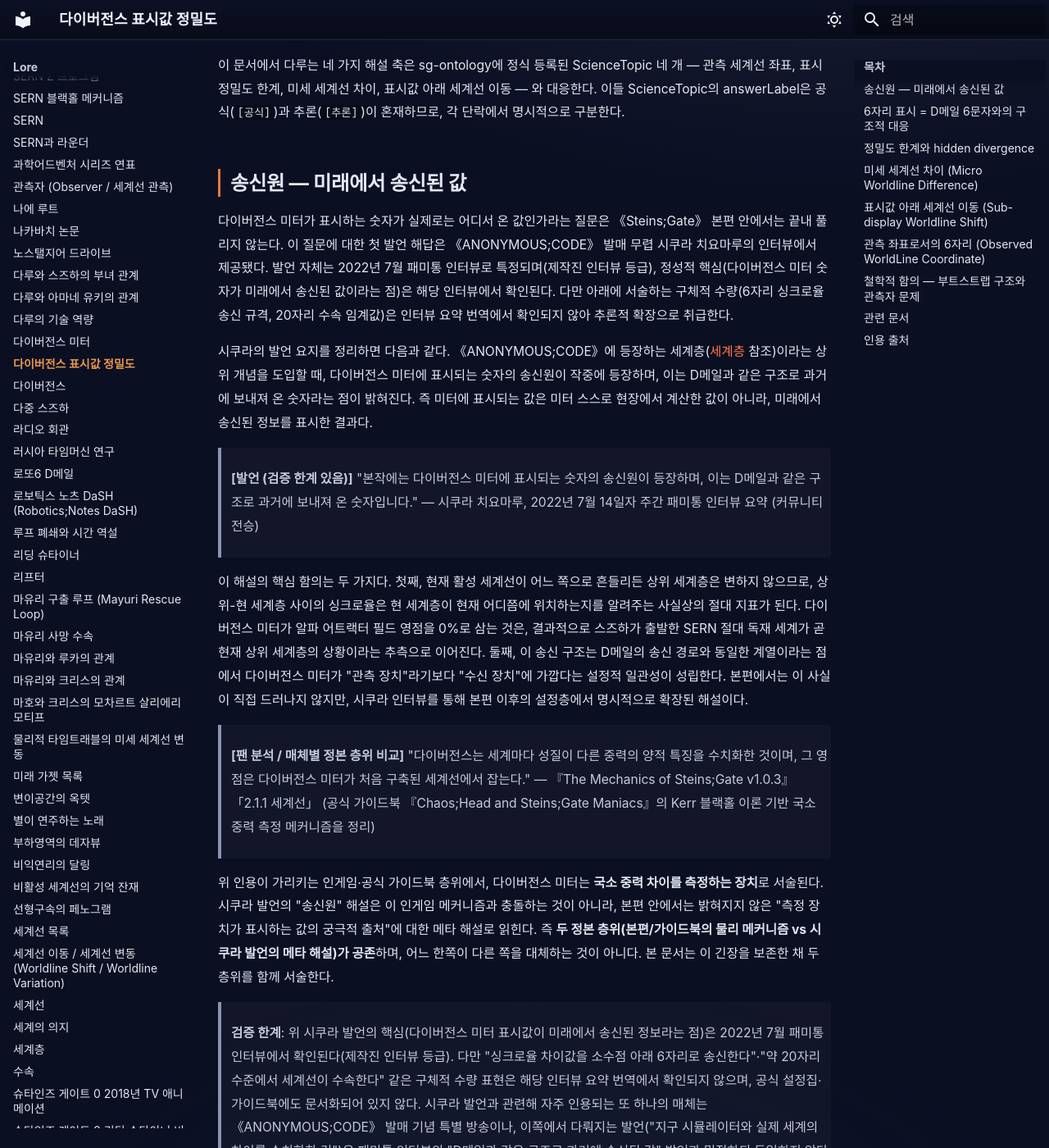
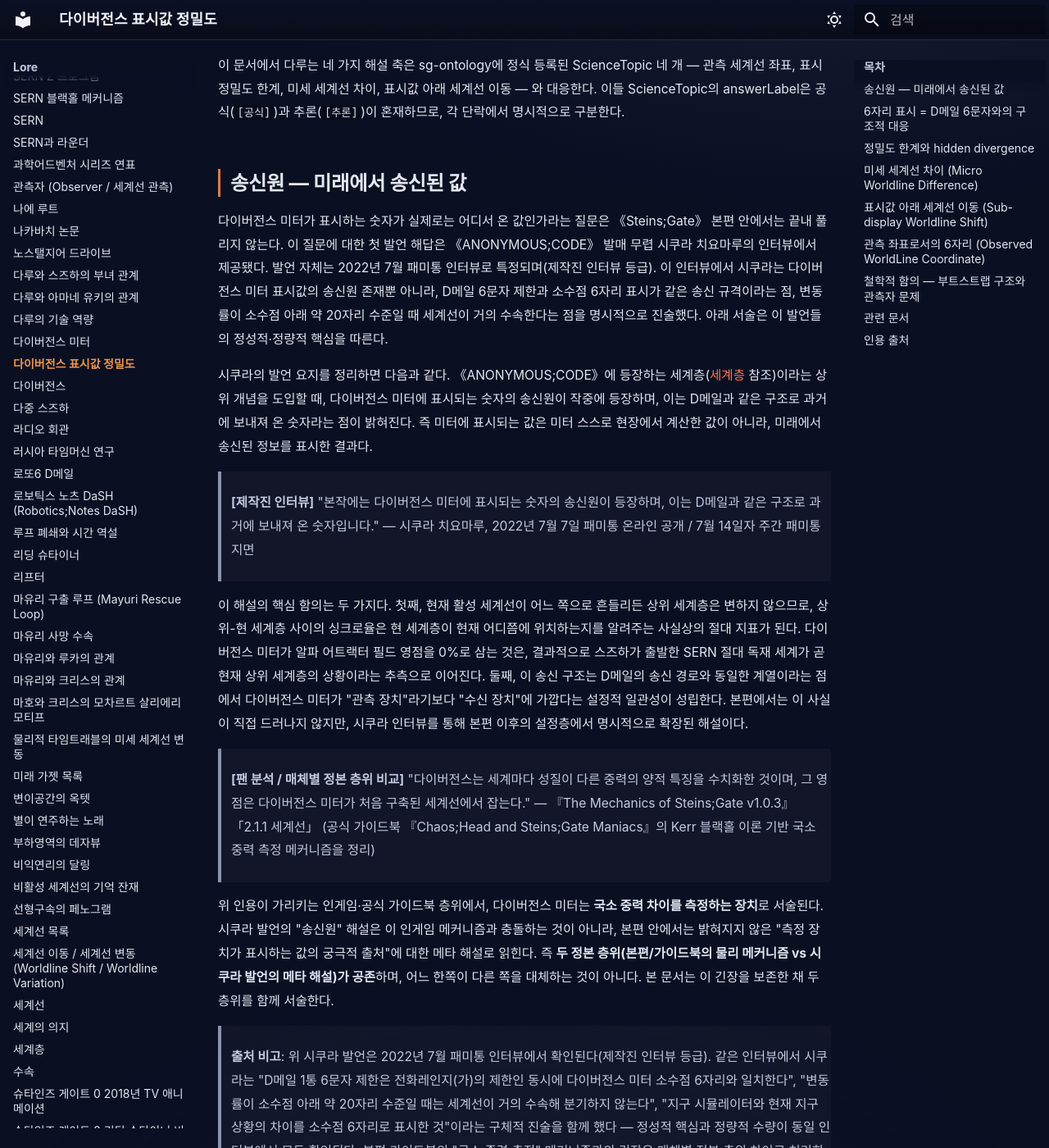
Before and after one commit to sgwiki/sgwiki.github.io, an MkDocs documentation site: the page built from wiki/lore/다이버전스-표시값-정밀도.md, in a window 1280 px wide and 1400 px high, scrolled down 517 px. Shown: the whole window at 82% size. Built offline with MkDocs 1.6.1 and Material for MkDocs 9.7.7, drawn with Linux system fonts in a browser that asks for light colours; some web fonts are replaced; some of the changed text lies outside the part shown.

Commit message:
fix(wiki): 다이버전스-표시값-정밀도 — P10 d347fff0 패치 적용

```diff
--- a/wiki/lore/다이버전스-표시값-정밀도.md
+++ b/wiki/lore/다이버전스-표시값-정밀도.md
@@ -14,11 +14,11 @@ description: "다이버전스 표시값의 송신원과 정밀도 한계(Diverge
 
 ## 송신원 — 미래에서 송신된 값
 
-다이버전스 미터가 표시하는 숫자가 실제로는 어디서 온 값인가라는 질문은 《Steins;Gate》 본편 안에서는 끝내 풀리지 않는다. 이 질문에 대한 첫 발언 해답은 《ANONYMOUS;CODE》 발매 무렵 시쿠라 치요마루의 인터뷰에서 제공됐다. 발언 자체는 2022년 7월 패미통 인터뷰로 특정되며(제작진 인터뷰 등급), 정성적 핵심(다이버전스 미터 숫자가 미래에서 송신된 값이라는 점)은 해당 인터뷰에서 확인된다. 다만 아래에 서술하는 구체적 수량(6자리 싱크로율 송신 규격, 20자리 수속 임계값)은 인터뷰 요약 번역에서 확인되지 않아 추론적 확장으로 취급한다.
+다이버전스 미터가 표시하는 숫자가 실제로는 어디서 온 값인가라는 질문은 《Steins;Gate》 본편 안에서는 끝내 풀리지 않는다. 이 질문에 대한 첫 발언 해답은 《ANONYMOUS;CODE》 발매 무렵 시쿠라 치요마루의 인터뷰에서 제공됐다. 발언 자체는 2022년 7월 패미통 인터뷰로 특정되며(제작진 인터뷰 등급). 이 인터뷰에서 시쿠라는 다이버전스 미터 표시값의 송신원 존재뿐 아니라, D메일 6문자 제한과 소수점 6자리 표시가 같은 송신 규격이라는 점, 변동률이 소수점 아래 약 20자리 수준일 때 세계선이 거의 수속한다는 점을 명시적으로 진술했다. 아래 서술은 이 발언들의 정성적·정량적 핵심을 따른다.
 
 시쿠라의 발언 요지를 정리하면 다음과 같다. 《ANONYMOUS;CODE》에 등장하는 세계층([세계층](세계층.md) 참조)이라는 상위 개념을 도입할 때, 다이버전스 미터에 표시되는 숫자의 송신원이 작중에 등장하며, 이는 D메일과 같은 구조로 과거에 보내져 온 숫자라는 점이 밝혀진다. 즉 미터에 표시되는 값은 미터 스스로 현장에서 계산한 값이 아니라, 미래에서 송신된 정보를 표시한 결과다.
 
-> **[발언 (검증 한계 있음)]** "본작에는 다이버전스 미터에 표시되는 숫자의 송신원이 등장하며, 이는 D메일과 같은 구조로 과거에 보내져 온 숫자입니다." — 시쿠라 치요마루, 2022년 7월 14일자 주간 패미통 인터뷰 요약 (커뮤니티 전승)
+> **[제작진 인터뷰]** "본작에는 다이버전스 미터에 표시되는 숫자의 송신원이 등장하며, 이는 D메일과 같은 구조로 과거에 보내져 온 숫자입니다." — 시쿠라 치요마루, 2022년 7월 7일 패미통 온라인 공개 / 7월 14일자 주간 패미통 지면
 
 이 해설의 핵심 함의는 두 가지다. 첫째, 현재 활성 세계선이 어느 쪽으로 흔들리든 상위 세계층은 변하지 않으므로, 상위-현 세계층 사이의 싱크로율은 현 세계층이 현재 어디쯤에 위치하는지를 알려주는 사실상의 절대 지표가 된다. 다이버전스 미터가 알파 어트랙터 필드 영점을 0%로 삼는 것은, 결과적으로 스즈하가 출발한 SERN 절대 독재 세계가 곧 현재 상위 세계층의 상황이라는 추측으로 이어진다. 둘째, 이 송신 구조는 D메일의 송신 경로와 동일한 계열이라는 점에서 다이버전스 미터가 "관측 장치"라기보다 "수신 장치"에 가깝다는 설정적 일관성이 성립한다. 본편에서는 이 사실이 직접 드러나지 않지만, 시쿠라 인터뷰를 통해 본편 이후의 설정층에서 명시적으로 확장된 해설이다.
 
@@ -26,9 +26,9 @@ description: "다이버전스 표시값의 송신원과 정밀도 한계(Diverge
 
 위 인용이 가리키는 인게임·공식 가이드북 층위에서, 다이버전스 미터는 **국소 중력 차이를 측정하는 장치**로 서술된다. 시쿠라 발언의 "송신원" 해설은 이 인게임 메커니즘과 충돌하는 것이 아니라, 본편 안에서는 밝혀지지 않은 "측정 장치가 표시하는 값의 궁극적 출처"에 대한 메타 해설로 읽힌다. 즉 **두 정본 층위(본편/가이드북의 물리 메커니즘 vs 시쿠라 발언의 메타 해설)가 공존**하며, 어느 한쪽이 다른 쪽을 대체하는 것이 아니다. 본 문서는 이 긴장을 보존한 채 두 층위를 함께 서술한다.
 
-> **검증 한계**: 위 시쿠라 발언의 핵심(다이버전스 미터 표시값이 미래에서 송신된 정보라는 점)은 2022년 7월 패미통 인터뷰에서 확인된다(제작진 인터뷰 등급). 다만 "싱크로율 차이값을 소수점 아래 6자리로 송신한다"·"약 20자리 수준에서 세계선이 수속한다" 같은 구체적 수량 표현은 해당 인터뷰 요약 번역에서 확인되지 않으며, 공식 설정집·가이드북에도 문서화되어 있지 않다. 시쿠라 발언과 관련해 자주 인용되는 또 하나의 매체는 《ANONYMOUS;CODE》 발매 기념 특별 방송이나, 이쪽에서 다뤄지는 발언("지구 시뮬레이터와 실제 세계의 차이를 수치화한 것")은 패미통 인터뷰의 "D메일과 같은 구조로 과거에 송신된 값" 발언과 밀접하되 동일하지 않다 — 두 매체를 혼동하면 출처 표기가 흐려진다. 발언 원문·번역의 커뮤니티 내 일치도에 대해서는 [어나니머스;코드 세계관 연결 논쟁](../커뮤니티-큐레이션/어나니머스-코드-슈타게-세계관-연결-논쟁.md)의 쟁점 2·5를 함께 참조할 것.
+> **출처 비고**: 위 시쿠라 발언은 2022년 7월 패미통 인터뷰에서 확인된다(제작진 인터뷰 등급). 같은 인터뷰에서 시쿠라는 "D메일 1통 6문자 제한은 전화레인지(가)의 제한인 동시에 다이버전스 미터 소수점 6자리와 일치한다", "변동률이 소수점 아래 약 20자리 수준일 때는 세계선이 거의 수속해 분기하지 않는다", "지구 시뮬레이터와 현재 지구 상황의 차이를 소수점 6자리로 표시한 것"이라는 구체적 진술을 함께 했다 — 정성적 핵심과 정량적 수량이 동일 인터뷰에서 모두 확인된다. 본편·가이드북의 "국소 중력 측정" 메커니즘과의 긴장은 매체별 정본 층위 차이로 처리한다(아래 §팬 분석 인용 참조). 발언 원문·번역의 커뮤니티 내 일치도에 대해서는 [어나니머스;코드 세계관 연결 논쟁](../커뮤니티-큐레이션/어나니머스-코드-슈타게-세계관-연결-논쟁.md)의 쟁점 2·5를 함께 참조할 것.
 
-아래 §6자리 표시·§정밀도 한계에서 다루는 6자리 송신 채널 규격과 20자리 수속 임계값은 위 발언의 정성적 핵심(송신원 존재)을 정량으로 확장한 해석이므로, 공식 문서화가 확인되기 전까지 추론적 확장으로 읽을 것.
+아래 §6자리 표시·§정밀도 한계에서 다루는 6자리 송신 채널 규격과 20자리 수속 임계값은 모두 시쿠라 인터뷰에서 직접 진술된 발언에 근거한다.
 
 ## 6자리 표시 = D메일 6문자와의 구조적 대응
 
@@ -51,7 +51,7 @@ description: "다이버전스 표시값의 송신원과 정밀도 한계(Diverge
 
 시쿠라 인터뷰는 이 정밀도 한계의 철학적 함의를 한 단계 더 밀어붙인다.
 
-> **[발언 (검증 한계 있음)]** "소수점 아래 약 20자리 수준의 작은 차이에서는 세계선이 사실상 수속(收束)한다." — 시쿠라 치요마루, 발매 무렵 인터뷰 (커뮤니티 전승; 구체적 출처·수량의 공식 문서화 미확인 — §송신원의 검증 한계 노트 참조)
+> **[제작진 인터뷰]** "소수점 아래 약 20자리 수준의 작은 차이에서는 세계선이 사실상 수속(收束)한다." — 시쿠라 치요마루, 2022년 7월 7일 패미통 온라인 공개 / 7월 14일자 주간 패미통 지면
 
 이 발언은 6자리 아래의 차이가 단순히 "측정하지 못하는 값"으로 끝나는 것이 아니라, 특정 정밀도 아래에서는 세계선이 사실상 동일한 결과로 수속한다는 강한 주장이다. 즉 10의 마이너스 20제곱 자리 수준의 차이는 거시적 미래의 수속 패턴에 영향을 주지 않으며, 따라서 관측자에게 의미 있는 차이로 나타나지 않는다. 이 해설은 왜 작중 대부분의 사소한 변화가 미터에 잡히지 않는지, 그리고 왜 타임리프 단발 사용은 표시값 변화 없이 지나가는 경우가 많은지를 설명하는 근거가 된다.
 
```
